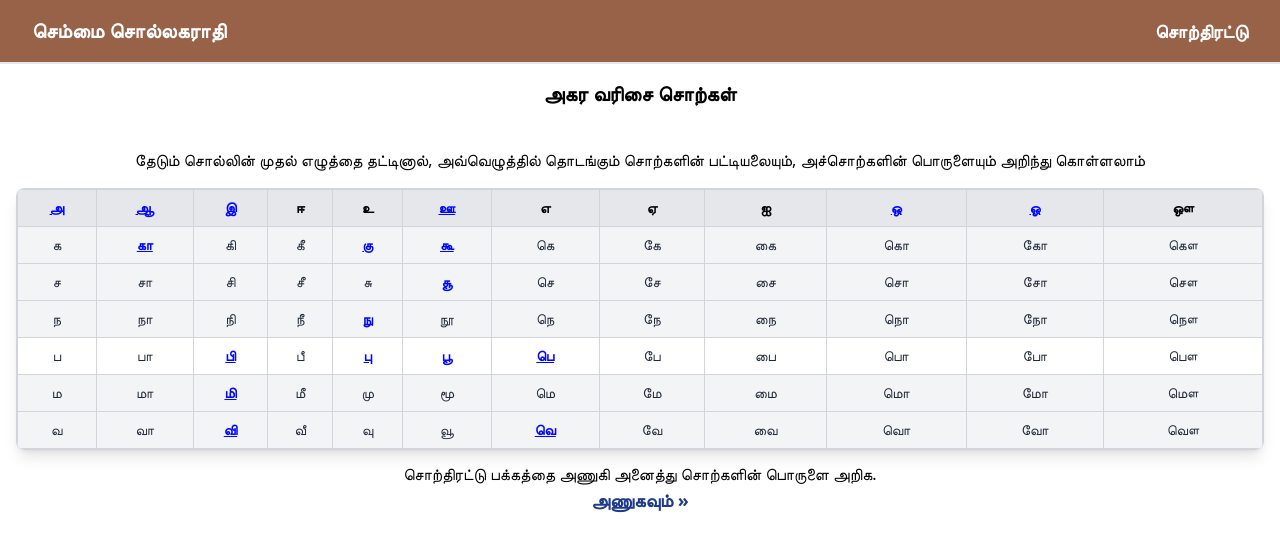
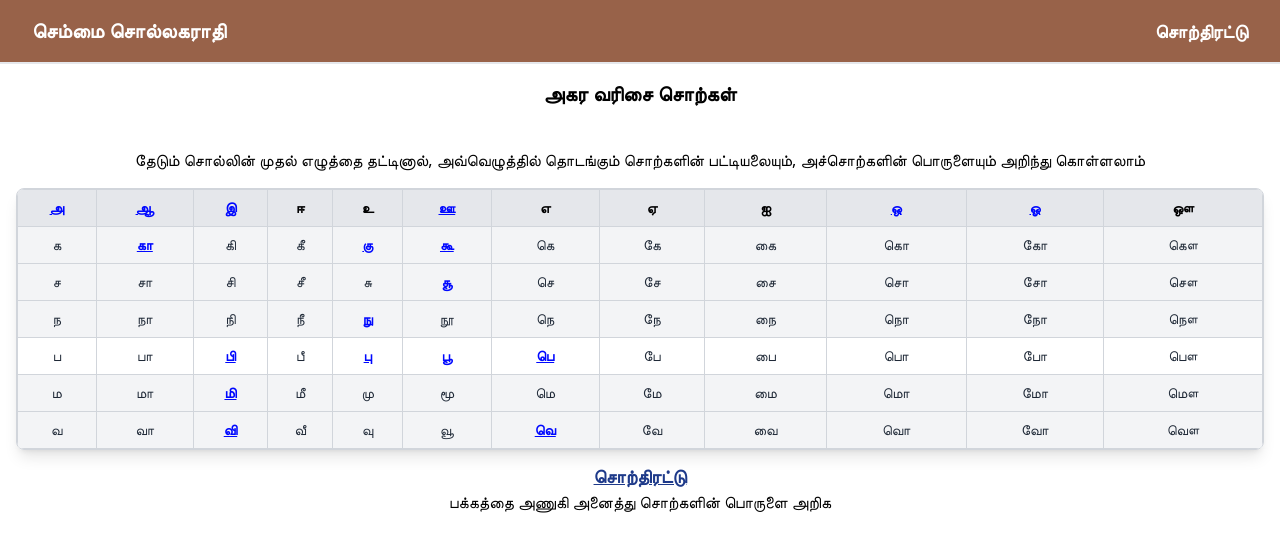
Before and after one commit to AjayGaneshram/newAgarathi, a React (Vite) app: page / in a window 1280 px wide. Both pictures are taken after a click on the element "செம்மை சொல்லகராதி". Shown: the top 552 px of the page. Built offline with nearby package versions, Linux system fonts and the light colour scheme.

Commit message:
Update LetterHomePage.jsx

```diff
--- a/src/components/firstLetter/LetterHomePage.jsx
+++ b/src/components/firstLetter/LetterHomePage.jsx
@@ -385,10 +385,10 @@ const TamilAlphabetTable = ({ words }) => {
         </table>
       </div>
       <h2 className="p-3 text-black text-center">
-          சொற்திரட்டு பக்கத்தை அணுகி அனைத்து சொற்களின் பொருளை அறிக. <span
-          className="text-lg text-blue-900 font-semibold flex items-center justify-center cursor-pointer"
+           <span
+          className="text-lg text-blue-900 font-semibold flex items-center justify-center cursor-pointer underline"
          onClick={()=>tirattuPageNavigate()}
-        >அணுகவும் »</span></h2>
+        >சொற்திரட்டு  </span> பக்கத்தை அணுகி அனைத்து சொற்களின் பொருளை அறிக</h2>
     </div>
   );
 };
```
